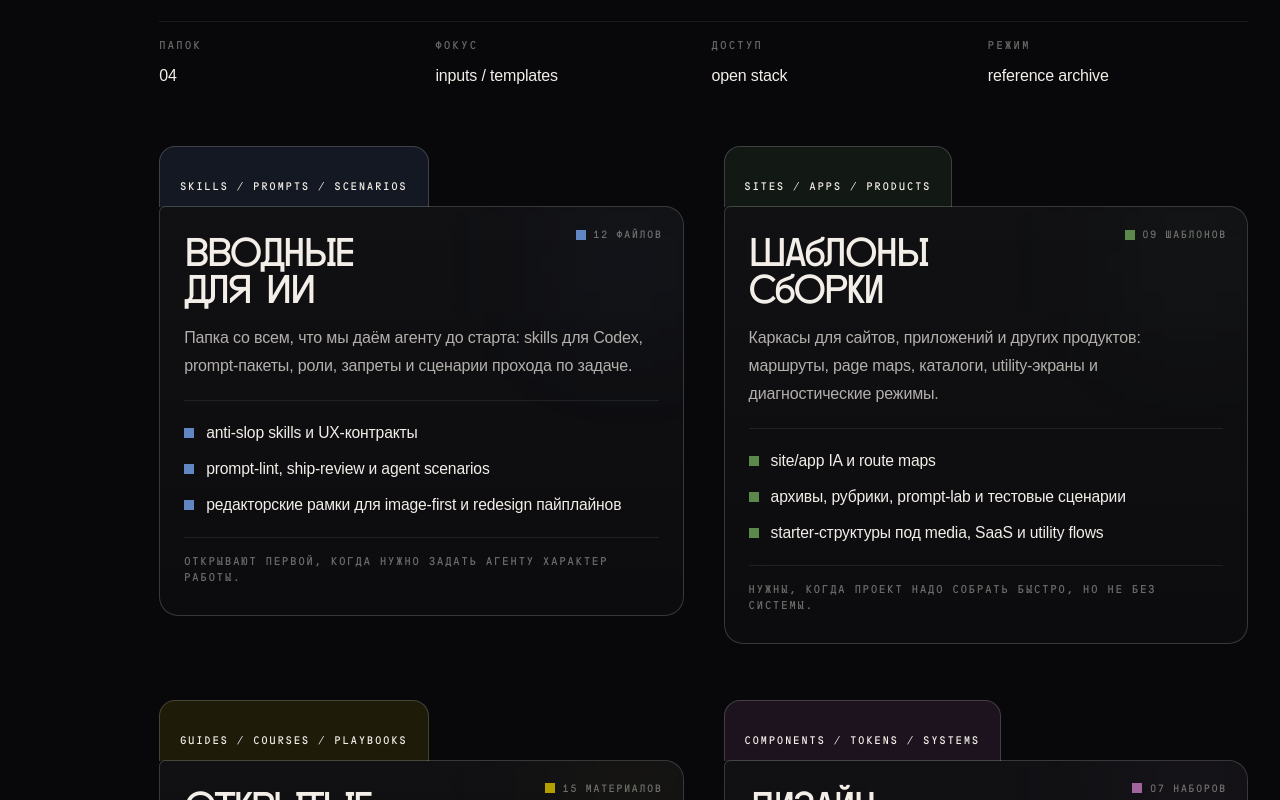
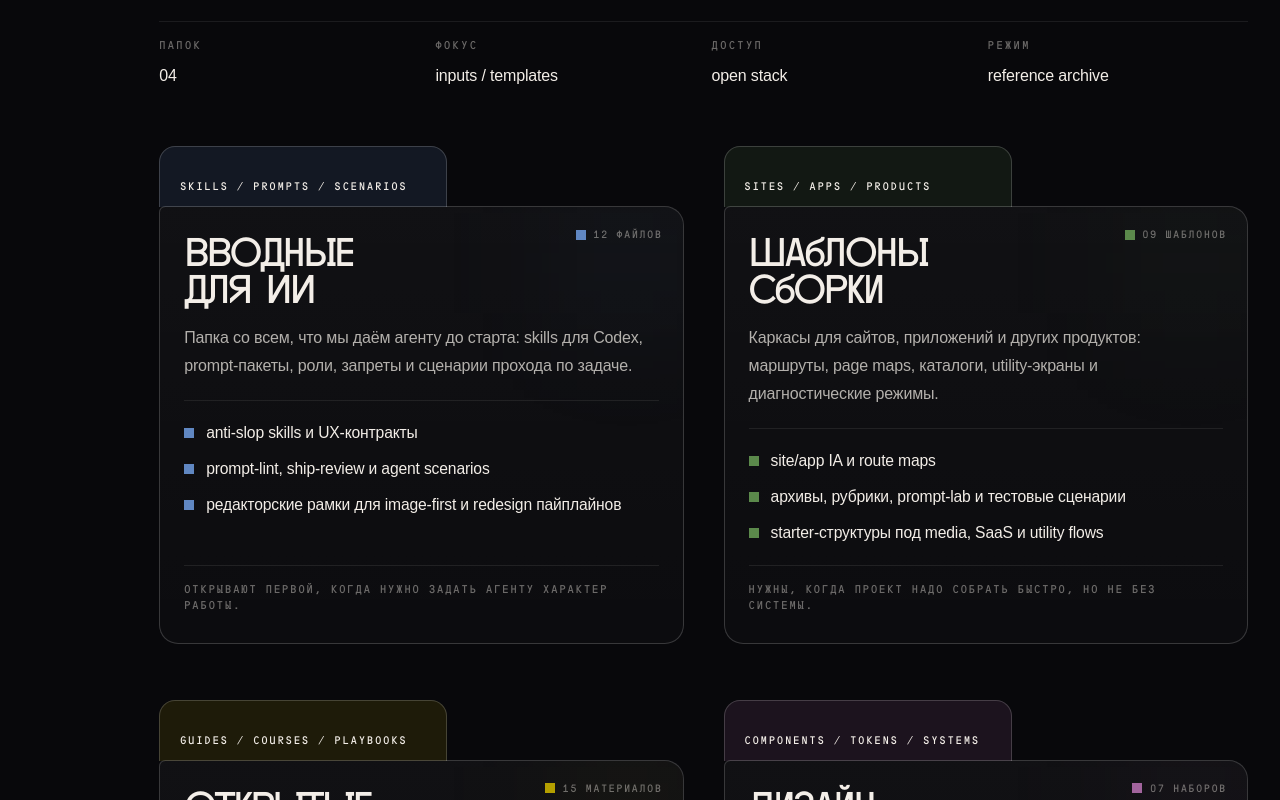
Before and after one commit to TemnovTema/kodo.media, a Next.js app: page /library in a window 1280 px wide. Shown: the part 500-1300 px from the top of the page. Built offline with nearby package versions, Linux system fonts and the light colour scheme; a web font is replaced by a local one.

Commit message:
Align library folders and merch cards

```diff
--- a/src/app/globals.css
+++ b/src/app/globals.css
@@ -256,7 +256,7 @@ main :is(h1, h2, h3) {
 
 .merch-strip {
   display: flex;
-  align-items: start;
+  align-items: stretch;
   gap: 1.25rem;
   overflow-x: auto;
   overscroll-behavior-x: contain;
--- a/src/components/library-folder-card.tsx
+++ b/src/components/library-folder-card.tsx
@@ -27,7 +27,7 @@ export function LibraryFolderCard({
           "--accent-surface": `${accent}14`,
         } as CSSProperties
       }
-      className="group relative pt-4"
+      className="group relative flex h-full flex-col pt-4"
     >
       <div className="pointer-events-none absolute inset-x-5 bottom-0 top-[4.5rem] rounded-[1.1rem] bg-[var(--accent-surface)] opacity-0 blur-2xl transition-opacity duration-500 group-hover:opacity-100" />
 
@@ -37,7 +37,7 @@ export function LibraryFolderCard({
         </span>
       </div>
 
-      <div className="relative -mt-px overflow-hidden rounded-[1.2rem] rounded-tl-[0.4rem] border border-[var(--color-border-strong)] bg-[rgba(255,255,255,0.018)] px-5 py-6 transition-transform duration-300 ease-out group-hover:-translate-y-1 sm:px-6 sm:py-7">
+      <div className="relative -mt-px flex flex-1 flex-col overflow-hidden rounded-[1.2rem] rounded-tl-[0.4rem] border border-[var(--color-border-strong)] bg-[rgba(255,255,255,0.018)] px-5 py-6 transition-transform duration-300 ease-out group-hover:-translate-y-1 sm:px-6 sm:py-7">
         <div className="pointer-events-none absolute inset-0 bg-[linear-gradient(180deg,rgba(255,255,255,0.02),rgba(255,255,255,0))]" />
         <div className="pointer-events-none absolute right-0 top-0 h-28 w-28 bg-[var(--accent-surface)] blur-3xl" />
         <div className="pointer-events-none absolute right-5 top-5 flex items-center gap-2 font-mono text-[0.64rem] uppercase tracking-[0.18em] text-[var(--color-text-muted)]">
@@ -45,7 +45,7 @@ export function LibraryFolderCard({
           {folder.count}
         </div>
 
-        <div className="relative flex min-h-[21rem] flex-col gap-5">
+        <div className="relative flex h-full min-h-[23rem] flex-col gap-5">
           <div className="space-y-4">
             <h2 className="max-w-[14ch] text-balance text-[clamp(1.8rem,3vw,2.8rem)] leading-[0.95] tracking-[-0.06em] text-[var(--color-text)]">
               {folder.title}
--- a/src/components/merch-card.tsx
+++ b/src/components/merch-card.tsx
@@ -10,7 +10,7 @@ export function MerchCard({ item }: MerchCardProps) {
   return (
     <article
       data-merch-card
-      className="merch-card group flex min-w-0 snap-start flex-col gap-4 border-t border-[var(--color-border)] pt-4"
+      className="merch-card group flex h-full min-w-0 snap-start flex-col gap-4 border-t border-[var(--color-border)] pt-4"
     >
       <div className="relative h-[15.5rem] overflow-hidden bg-[rgba(255,255,255,0.015)]">
         <Image
@@ -22,7 +22,7 @@ export function MerchCard({ item }: MerchCardProps) {
         />
       </div>
 
-      <div className="space-y-2">
+      <div className="flex flex-1 flex-col gap-2">
         <h3 className="text-balance text-[1.28rem] leading-[0.98] tracking-[-0.05em] text-[var(--color-text)]">
           {item.title}
         </h3>
```
